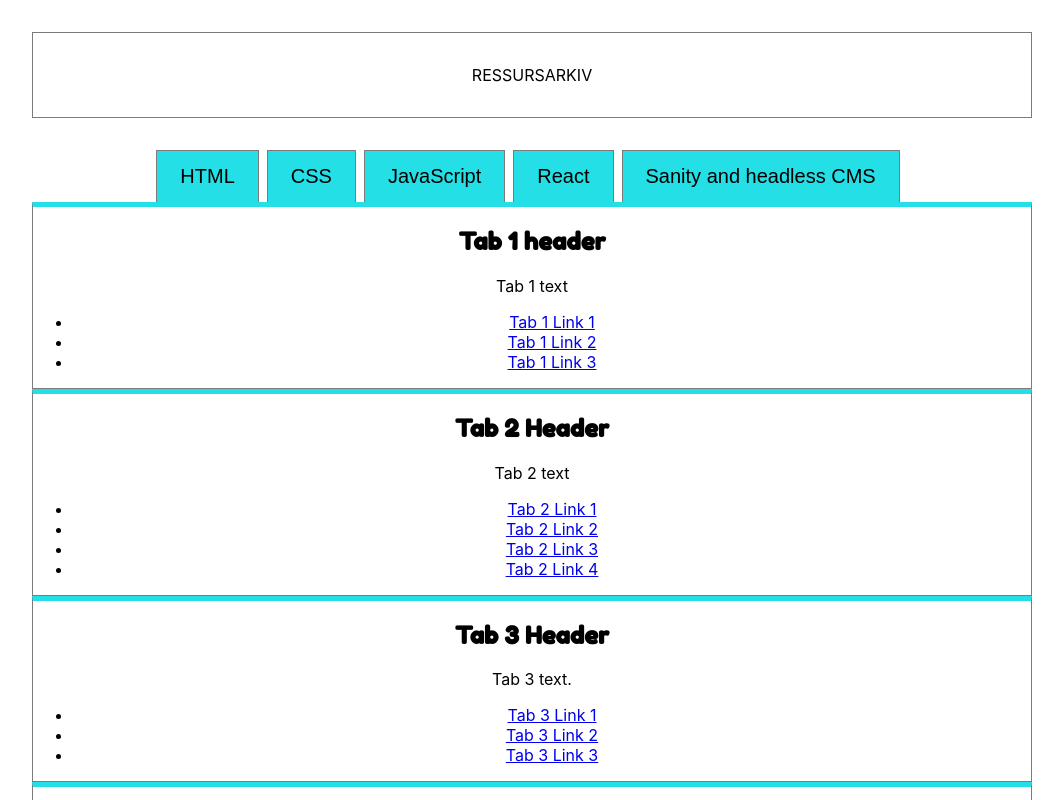
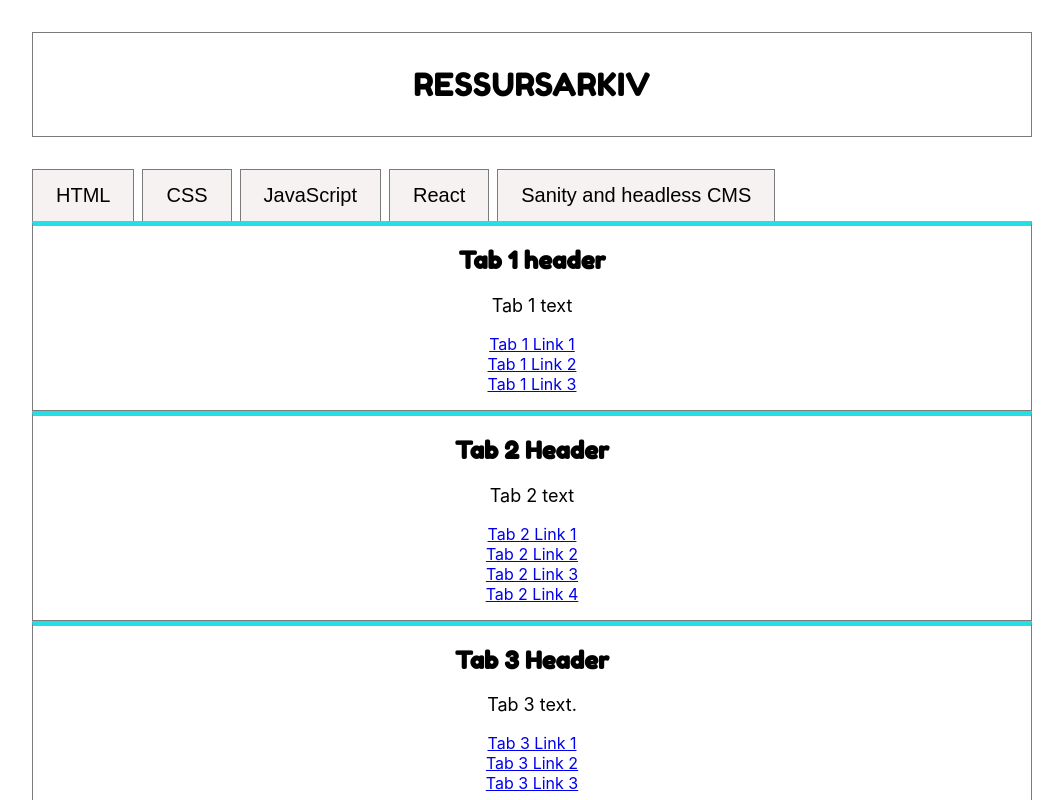
Before and after one commit to rochlenge/uin23ak3_resourceapp_group2, a React (Create React App) app in the folder ressursarkiv/: page / in a window 1280 px wide. Shown: the top 800 px of the page, without its empty margins (108-1171 px from the left). Built offline with nearby package versions, Linux system fonts and the light colour scheme.

Commit message:
Updated SASS/CSS, grunnlag for JS kode

```diff
--- a/ressursarkiv/src/css/main.css
+++ b/ressursarkiv/src/css/main.css
@@ -16,13 +16,34 @@
   font-family: "Fredoka One", sans-serif;
 }
 
+p {
+  font-size: large;
+}
+
+ul {
+  list-style-type: none;
+  align-content: center;
+  padding-left: 0;
+}
+
 .tabcontent {
   border: 1px solid #7b7b7b;
   border-top: 5px solid #25dfe6;
 }
 
+#title {
+  font-family: "Fredoka One", sans-serif;
+  font-size: xx-large;
+}
+
+#buttonbox {
+  display: flex;
+  position: relative;
+  width: 100%;
+}
+
 button {
-  background-color: #25dfe6;
+  background-color: #f6f2f2;
   display: inline-block;
   cursor: pointer;
   color: #000000;
--- a/ressursarkiv/src/css/sass/main.scss
+++ b/ressursarkiv/src/css/sass/main.scss
@@ -21,17 +21,34 @@
     font-family: 'Fredoka One', sans-serif;
 }
 
+p{
+    font-size: large;
+}
+
+ul{
+    list-style-type: none;
+    align-content: center;
+    padding-left: 0;
+}
+
 .tabcontent {
     border: 1px solid $grey;
     border-top: 5px solid $aqua;
 }
 
-//#buttonbox {
-//    margin-left: 0;
-//}
+#title{
+    font-family: 'Fredoka One', sans-serif;
+    font-size: xx-large;
+}
+
+#buttonbox {
+    display: flex;
+    position:relative ;
+    width: 100%;
+}
 
 button {
-	background-color: $aqua;
+	background-color: $backgroundbutton;
 	display:inline-block;
 	cursor:pointer;
 	color:#000000;
```
Also changed, not shown: 2 other files (tests, documents, lock files or other folders).
